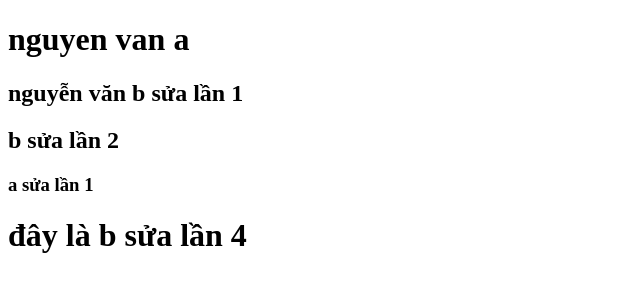
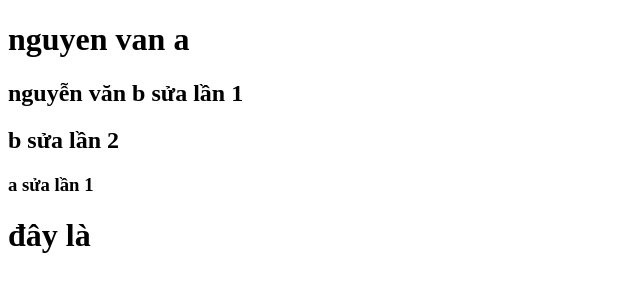
Before and after one commit to khachieu88/TeamAB, a plain HTML site: page index.html in a window 1280 px wide. Shown: the whole page, without its empty margins (0-640 px from the left). Drawn offline with Linux system fonts and the light colour scheme.

Commit message:
a.sua.lan.5

```diff
--- a/index.html
+++ b/index.html
@@ -10,6 +10,6 @@
     <h2>nguyễn văn b sửa lần 1</h2>
     <h2>b sửa lần 2</h2>
     <h3>a sửa lần 1</h3>
-    <h1>đây là b sửa lần 4</h1>
+    <h1>đây là</h1>
   </body>
 </html>
```
